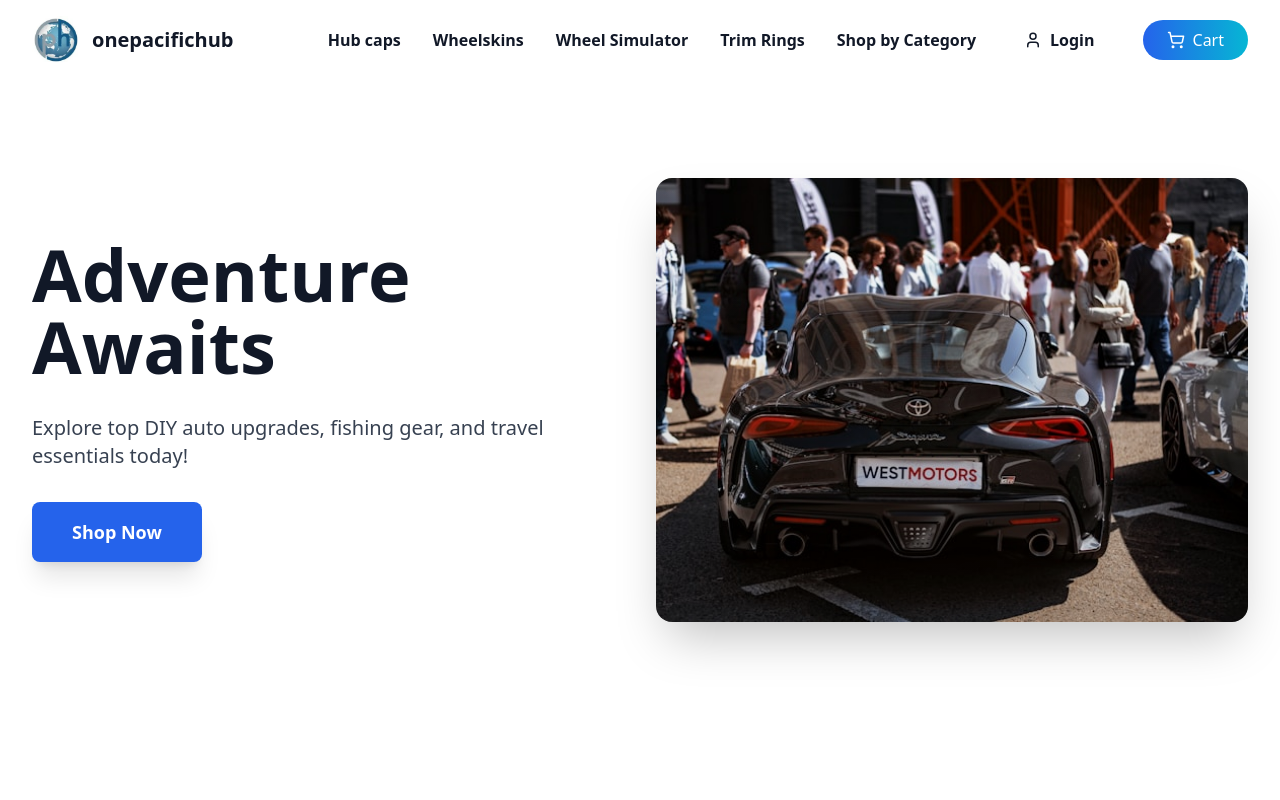
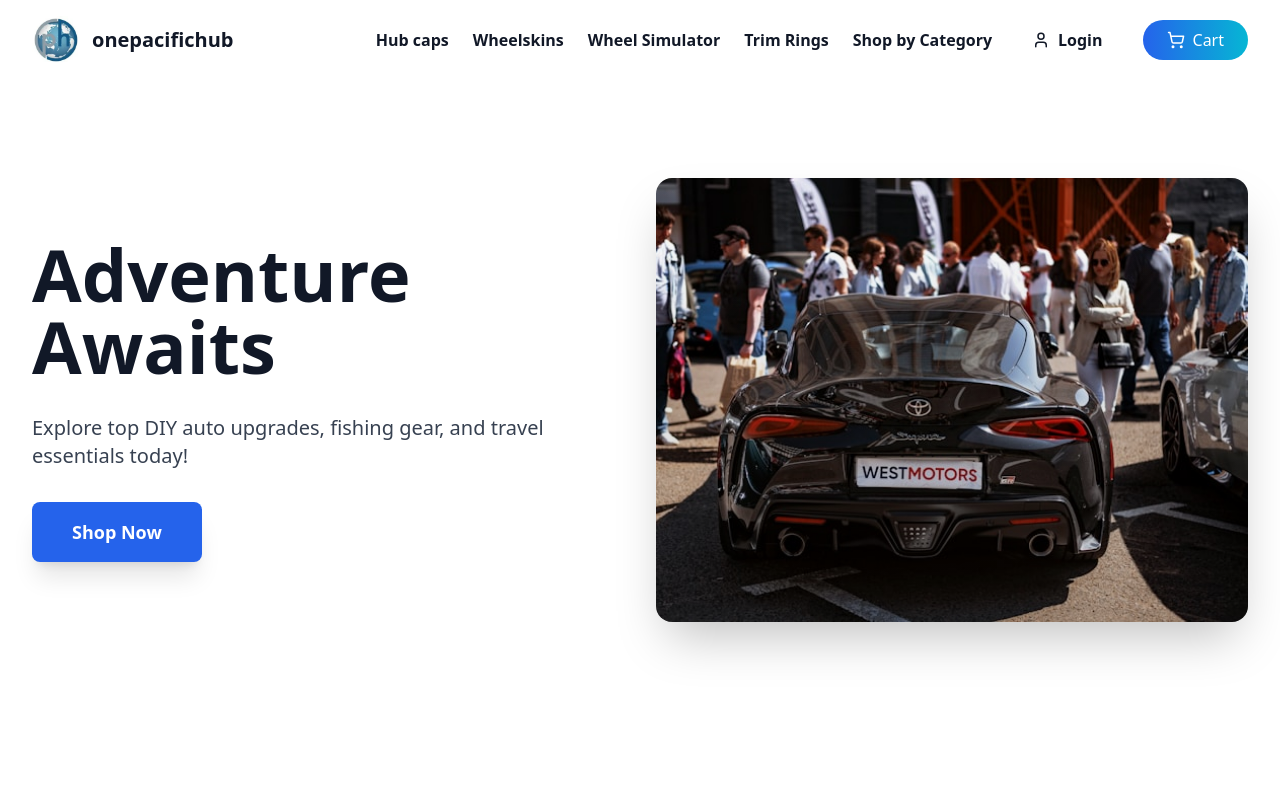
Before and after one commit to Txshaa90/onepacifichub.com, a React (Vite) app: page / in a window 1280 px wide. Shown: the top 800 px of the page. Built offline with nearby package versions, Linux system fonts and the light colour scheme.

Commit message:
Adjust navbar spacing: Reduce gap between navigation items

```diff
--- a/src/components/Navbar.jsx
+++ b/src/components/Navbar.jsx
@@ -49,7 +49,7 @@
           </Link>
 
           {/* Desktop Navigation */}
-          <div className="hidden md:flex items-center space-x-8 ml-12">
+          <div className="hidden md:flex items-center space-x-6">
             {navItems.map((item, index) => (
               <Link key={item.name} to={item.href}>
                 <motion.div
```
